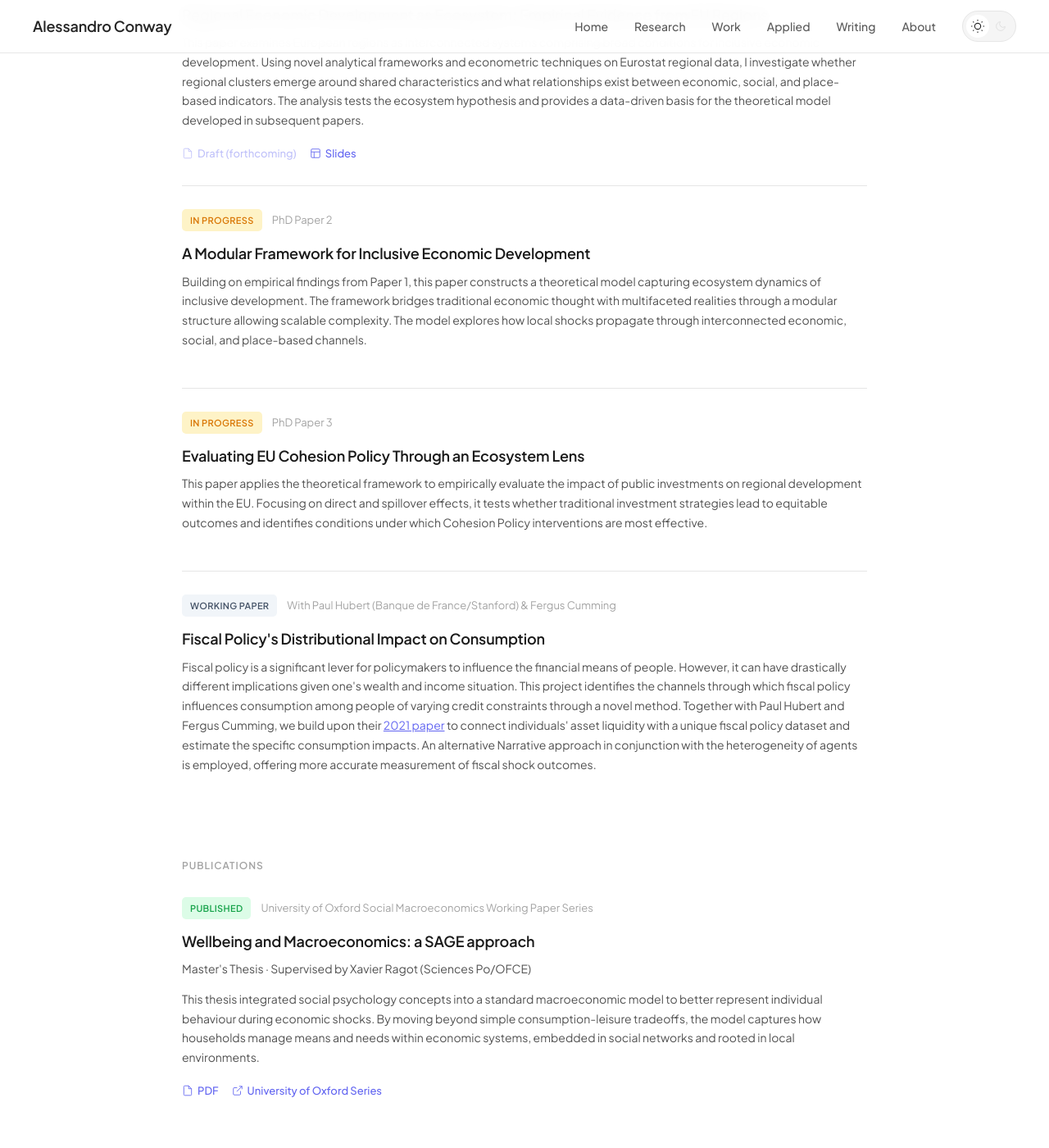
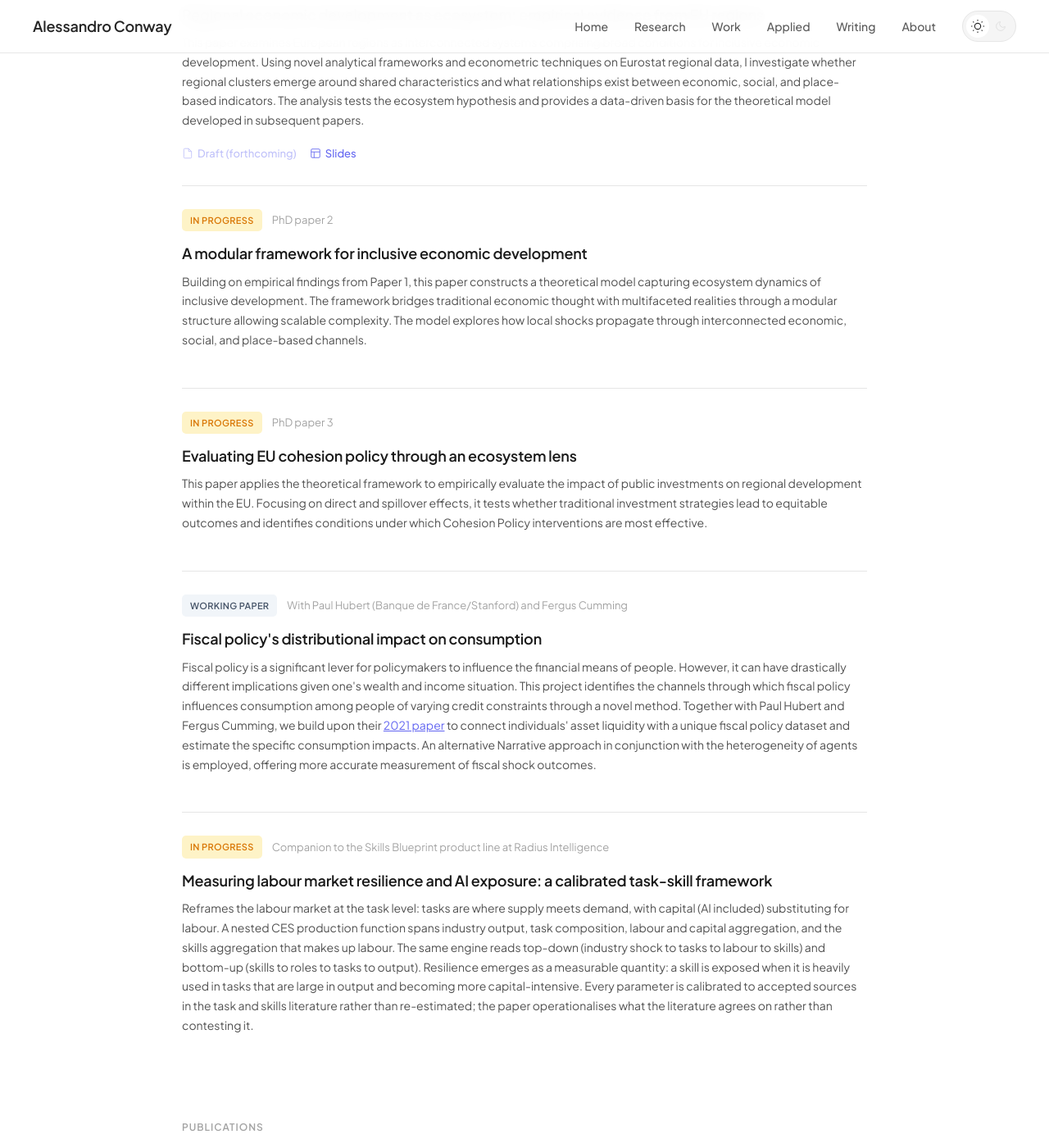
Before and after one commit to conway1521/conway1521.github.io, a Jekyll site: the page built from research.html, in a window 1280 px wide and 1400 px high, scrolled down 923 px. Shown: the whole window at 82% size. Built offline with Jekyll 4.4.1, drawn with Linux system fonts in a browser that asks for light colours; some of the changed text lies outside the part shown.

Commit message:
about: bridge ecosystem to end-to-end, split JFF/Sciences Po, group Networks into three buckets

```diff
--- a/research.html
+++ b/research.html
@@ -9,34 +9,34 @@
 </header>
 
 <section class="section" id="phd">
-    <h2 class="section-title">PhD Dissertation</h2>
+    <h2 class="section-title">PhD dissertation</h2>
 
     <div class="phd-callout">
-        <h3>Essays on Inclusive Economic Development: An Ecosystem Approach</h3>
-        <div class="phd-meta">Université Paris 8 · Supervised by Thibault Darcillon (Paris 8), Francesco Saraceno (Sciences Po/OFCE) & Matteo Cavallaro</div>
+        <h3>Essays on inclusive economic development: an ecosystem approach</h3>
+        <div class="phd-meta">Université Paris 8 · Supervised by Thibault Darcillon (Paris 8), Francesco Saraceno (Sciences Po/OFCE), and Matteo Cavallaro</div>
         <p>My dissertation develops a novel framework conceptualising regional economies as integrated ecosystems. Traditional economic models often fail to capture the complex relationships between economic, social, and place-based factors. The ecosystem approach aims to formalise what practitioners understand intuitively: that interventions only work when everything connects. Its goal is to offer a modern, actionable framework for deepening economic analyses and a platform for policy interventions that can genuinely reduce inequalities and bolster resilience alongside prosperity.</p>
         <p>The thesis comprises three interconnected papers examining EU regional development through this lens.</p>
         <div class="phd-pillars">
-            <span class="pillar-tag">Place-Based Conditions</span>
-            <span class="pillar-tag">Human & Social Capital</span>
-            <span class="pillar-tag">Economic Activity</span>
+            <span class="pillar-tag">Place-based conditions</span>
+            <span class="pillar-tag">Human and social capital</span>
+            <span class="pillar-tag">Economic activity</span>
         </div>
-        <a href="#" class="phd-link">
+        <a href="https://publish.obsidian.md/oikosystem/Home" class="phd-link" target="_blank">
             <svg viewBox="0 0 24 24" fill="none" stroke="currentColor"><path d="M18 13v6a2 2 0 0 1-2 2H5a2 2 0 0 1-2-2V8a2 2 0 0 1 2-2h6"/><polyline points="15 3 21 3 21 9"/><line x1="10" y1="14" x2="21" y2="3"/></svg>
-            Ask me to explore the research notebook, including accessible and academic writing
+            Explore the research notebook
         </a>
     </div>
 </section>
 
 <section class="section" id="working-papers">
-    <h2 class="section-title">Working Papers</h2>
+    <h2 class="section-title">Working papers</h2>
 
     <article class="paper-card">
         <div class="paper-header">
-            <span class="paper-badge working">Working Paper</span>
-            <span class="paper-venue">PhD Paper 1</span>
+            <span class="paper-badge working">Working paper</span>
+            <span class="paper-venue">PhD paper 1</span>
         </div>
-        <h3 class="paper-title">Regional Economic Development as Ecosystem: Empirical Evidence from EU Regions</h3>
+        <h3 class="paper-title">Regional economic development as ecosystem: empirical evidence from EU regions</h3>
         <p class="paper-abstract">This paper examines European regions as interconnected systems comprising broad conditions for inclusive economic development. Using novel analytical frameworks and econometric techniques on Eurostat regional data, I investigate whether regional clusters emerge around shared characteristics and what relationships exist between economic, social, and place-based indicators. The analysis tests the ecosystem hypothesis and provides a data-driven basis for the theoretical model developed in subsequent papers.</p>
         <div class="paper-links">
             <span class="paper-link" style="opacity: 0.4; cursor: default;">
@@ -52,29 +52,38 @@
 
     <article class="paper-card">
         <div class="paper-header">
-            <span class="paper-badge progress">In Progress</span>
-            <span class="paper-venue">PhD Paper 2</span>
+            <span class="paper-badge progress">In progress</span>
+            <span class="paper-venue">PhD paper 2</span>
         </div>
-        <h3 class="paper-title">A Modular Framework for Inclusive Economic Development</h3>
+        <h3 class="paper-title">A modular framework for inclusive economic development</h3>
         <p class="paper-abstract">Building on empirical findings from Paper 1, this paper constructs a theoretical model capturing ecosystem dynamics of inclusive development. The framework bridges traditional economic thought with multifaceted realities through a modular structure allowing scalable complexity. The model explores how local shocks propagate through interconnected economic, social, and place-based channels.</p>
     </article>
 
     <article class="paper-card">
         <div class="paper-header">
-            <span class="paper-badge progress">In Progress</span>
-            <span class="paper-venue">PhD Paper 3</span>
+            <span class="paper-badge progress">In progress</span>
+            <span class="paper-venue">PhD paper 3</span>
         </div>
-        <h3 class="paper-title">Evaluating EU Cohesion Policy Through an Ecosystem Lens</h3>
+        <h3 class="paper-title">Evaluating EU cohesion policy through an ecosystem lens</h3>
         <p class="paper-abstract">This paper applies the theoretical framework to empirically evaluate the impact of public investments on regional development within the EU. Focusing on direct and spillover effects, it tests whether traditional investment strategies lead to equitable outcomes and identifies conditions under which Cohesion Policy interventions are most effective.</p>
     </article>
 
     <article class="paper-card">
         <div class="paper-header">
-            <span class="paper-badge working">Working Paper</span>
-            <span class="paper-venue">With Paul Hubert (Banque de France/Stanford) & Fergus Cumming</span>
+            <span class="paper-badge working">Working paper</span>
+            <span class="paper-venue">With Paul Hubert (Banque de France/Stanford) and Fergus Cumming</span>
         </div>
-        <h3 class="paper-title">Fiscal Policy's Distributional Impact on Consumption</h3>
+        <h3 class="paper-title">Fiscal policy's distributional impact on consumption</h3>
         <p class="paper-abstract">Fiscal policy is a significant lever for policymakers to influence the financial means of people. However, it can have drastically different implications given one's wealth and income situation. This project identifies the channels through which fiscal policy influences consumption among people of varying credit constraints through a novel method. Together with Paul Hubert and Fergus Cumming, we build upon their <a href="https://direct.mit.edu/rest/article-abstract/105/5/1304/106895/The-Distribution-of-Households-Indebtedness-and" target="_blank" style="color: var(--accent-link);">2021 paper</a> to connect individuals' asset liquidity with a unique fiscal policy dataset and estimate the specific consumption impacts. An alternative Narrative approach in conjunction with the heterogeneity of agents is employed, offering more accurate measurement of fiscal shock outcomes.</p>
+    </article>
+
+    <article class="paper-card">
+        <div class="paper-header">
+            <span class="paper-badge progress">In progress</span>
+            <span class="paper-venue">Companion to the Skills Blueprint product line at Radius Intelligence</span>
+        </div>
+        <h3 class="paper-title">Measuring labour market resilience and AI exposure: a calibrated task-skill framework</h3>
+        <p class="paper-abstract">Reframes the labour market at the task level: tasks are where supply meets demand, with capital (AI included) substituting for labour. A nested CES production function spans industry output, task composition, labour and capital aggregation, and the skills aggregation that makes up labour. The same engine reads top-down (industry shock to tasks to labour to skills) and bottom-up (skills to roles to tasks to output). Resilience emerges as a measurable quantity: a skill is exposed when it is heavily used in tasks that are large in output and becoming more capital-intensive. Every parameter is calibrated to accepted sources in the task and skills literature rather than re-estimated; the paper operationalises what the literature agrees on rather than contesting it.</p>
     </article>
 </section>
 
@@ -86,7 +95,7 @@
             <span class="paper-badge published">Published</span>
             <span class="paper-venue">University of Oxford Social Macroeconomics Working Paper Series</span>
         </div>
-        <h3 class="paper-title">Wellbeing and Macroeconomics: a SAGE approach</h3>
+        <h3 class="paper-title">Wellbeing and macroeconomics: a SAGE approach</h3>
         <p class="paper-authors">Master's Thesis · Supervised by Xavier Ragot (Sciences Po/OFCE)</p>
         <p class="paper-abstract">This thesis integrated social psychology concepts into a standard macroeconomic model to better represent individual behaviour during economic shocks. By moving beyond simple consumption-leisure tradeoffs, the model captures how households manage means and needs within economic systems, embedded in social networks and rooted in local environments.</p>
         <div class="paper-links">
```
Also changed, not shown: about.html (+61 -6 lines).
